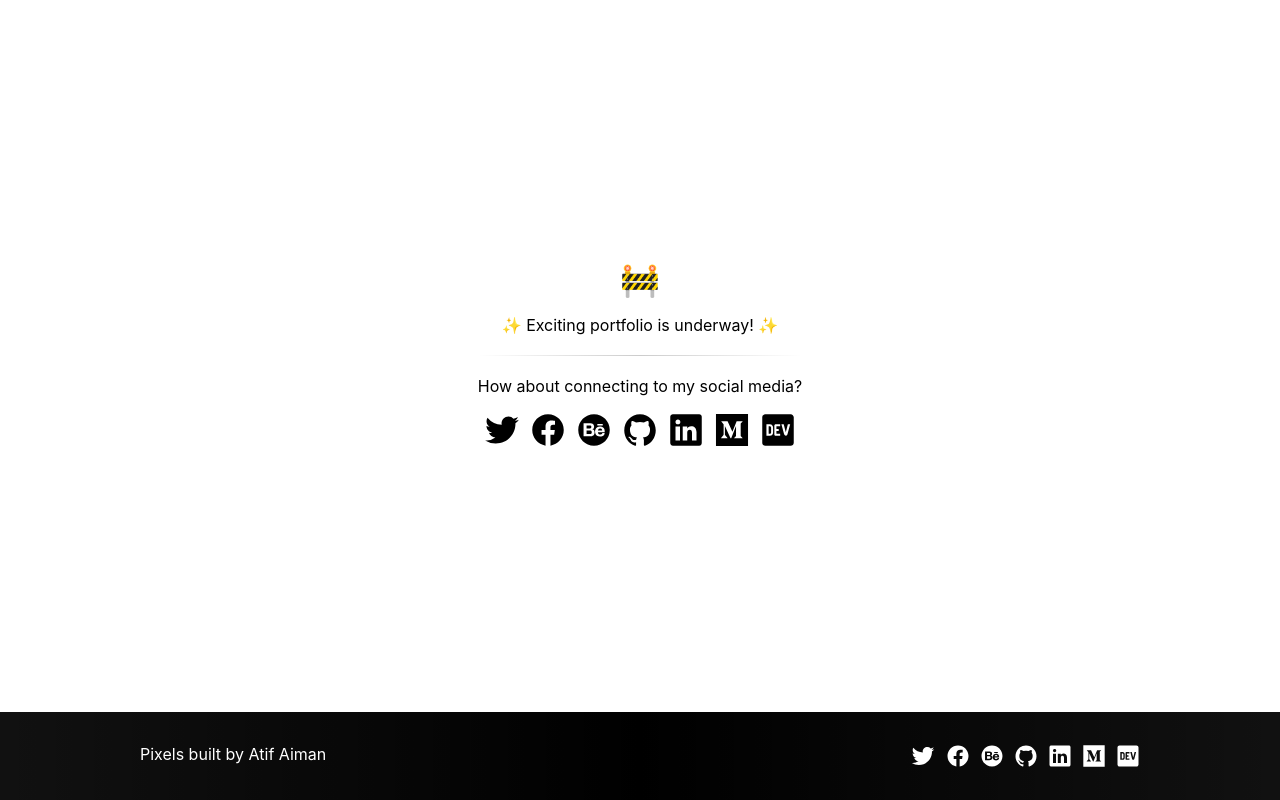
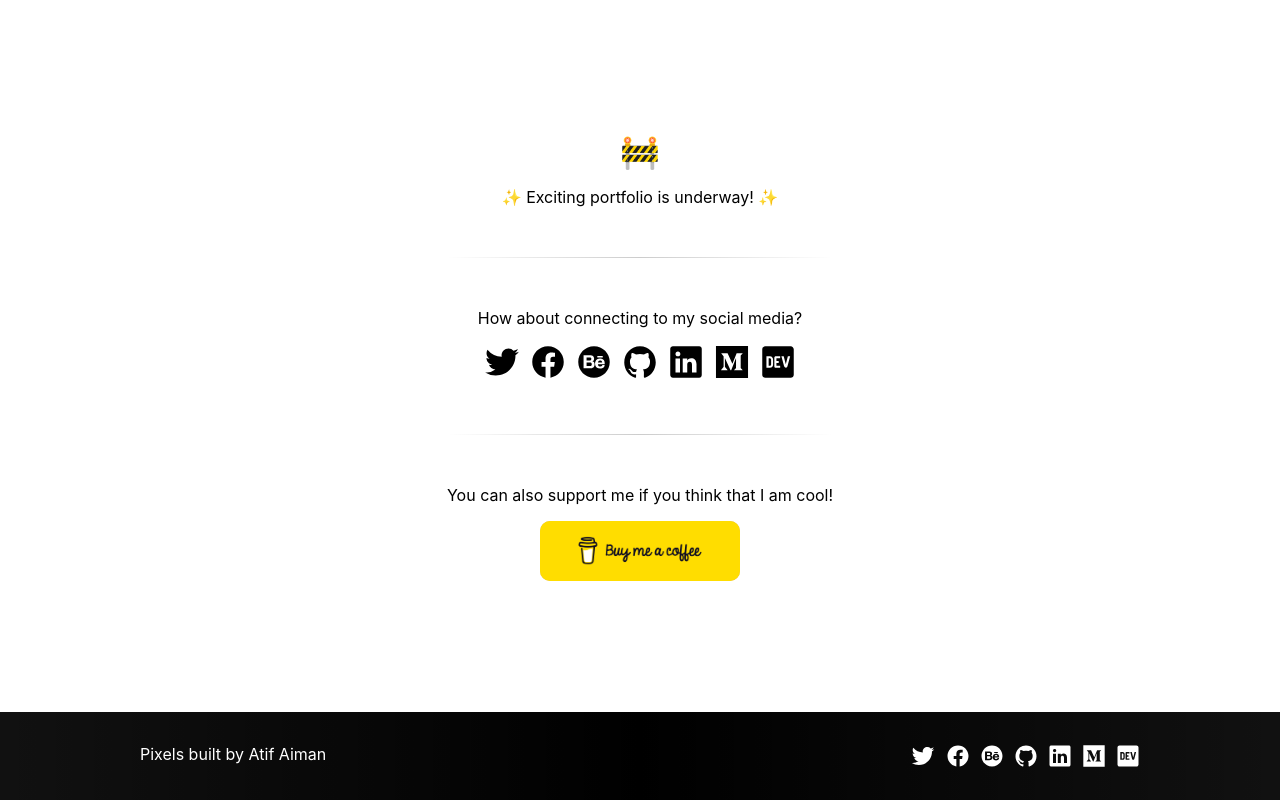
Before and after one commit to alserembani94/atifaimandev-v2, a Next.js app: page / in a window 1280 px wide. Built offline with nearby package versions, Linux system fonts and the light colour scheme.

Commit message:
☕ Adding Buy Me A Coffee button

```diff
--- a/next.config.js
+++ b/next.config.js
@@ -42,6 +42,11 @@ module.exports = {
                 destination: 'https://dev.to/alserembani94',
                 permanent: true
             },
+            {
+                source: '/buymeacoffee',
+                destination: 'https://www.buymeacoffee.com/atifaiman',
+                permanent: true
+            },
         ];
     },
 };
--- a/pages/index.tsx
+++ b/pages/index.tsx
@@ -1,5 +1,6 @@
 // Importing dependencies
 import Link from 'next/link';
+import Image from 'next/image';
 import { GetStaticProps, NextPage } from 'next';
 import {
   IoLogoFacebook,
@@ -36,6 +37,7 @@ const Home: NextPage = () => {
       <p>✨ Exciting portfolio is underway! ✨</p>
 
       <div className={styles.seperator} />
+
       <p>How about connecting to my social media?</p>
       <div className={styles.cta}>
 
@@ -82,6 +84,25 @@ const Home: NextPage = () => {
         </Link>
 
       </div>
+
+      <div className={styles.seperator} />
+
+      <div className={styles.support}>
+        <p>You can also support me if you think that I am cool!</p>
+
+        <Link href="/buymeacoffee">
+          <a target="_blank" id="buymeacoffee">
+            <Image
+              src="/images/button_buymeacoffee.png"
+              alt="Buy me a coffee!"
+              layout="fill"
+              objectFit="cover"
+              objectPosition="center"
+            />
+          </a>
+        </Link>
+
+      </div>
     </Layout>
   )
 }
--- a/styles/Home.module.scss
+++ b/styles/Home.module.scss
@@ -84,7 +84,7 @@
     width: clamp(200px, 100%, 1000px);
     height: 1px;
     background: linear-gradient(to left, #00000000, #00000033, #00000000);
-    margin: 20px 0px;
+    margin: 50px 0px;
 }
 
 .cta {
@@ -134,3 +134,23 @@
     //     color: var(--medium);
     // }
 }
+
+.support {
+    display: flex;
+    flex-direction: column;
+    align-items: center;
+    a {
+        margin-top: 1rem;
+        border-radius: 10px;
+        overflow: hidden;
+        position: relative;
+        width: 200px;
+        height: 60px;
+        background: burlywood;
+        transition: all 0.2s ease;
+
+        &:hover {
+            filter: brightness(1.05);
+        }
+    }
+}
```
Also changed, not shown: public/images/button_buymeacoffee.png (added).
